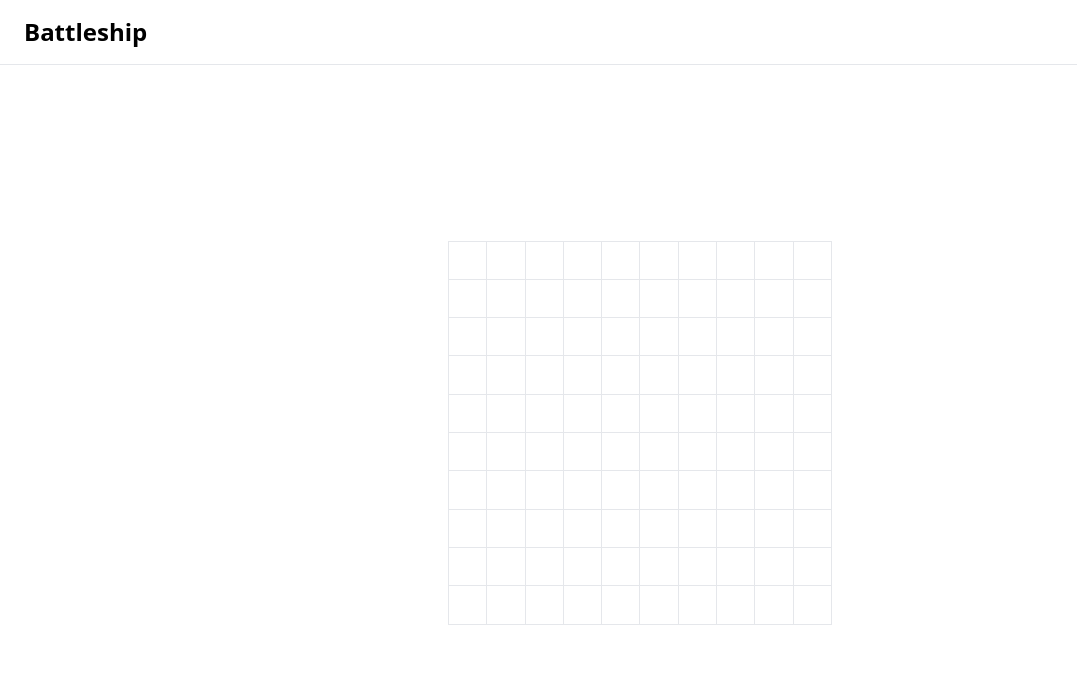
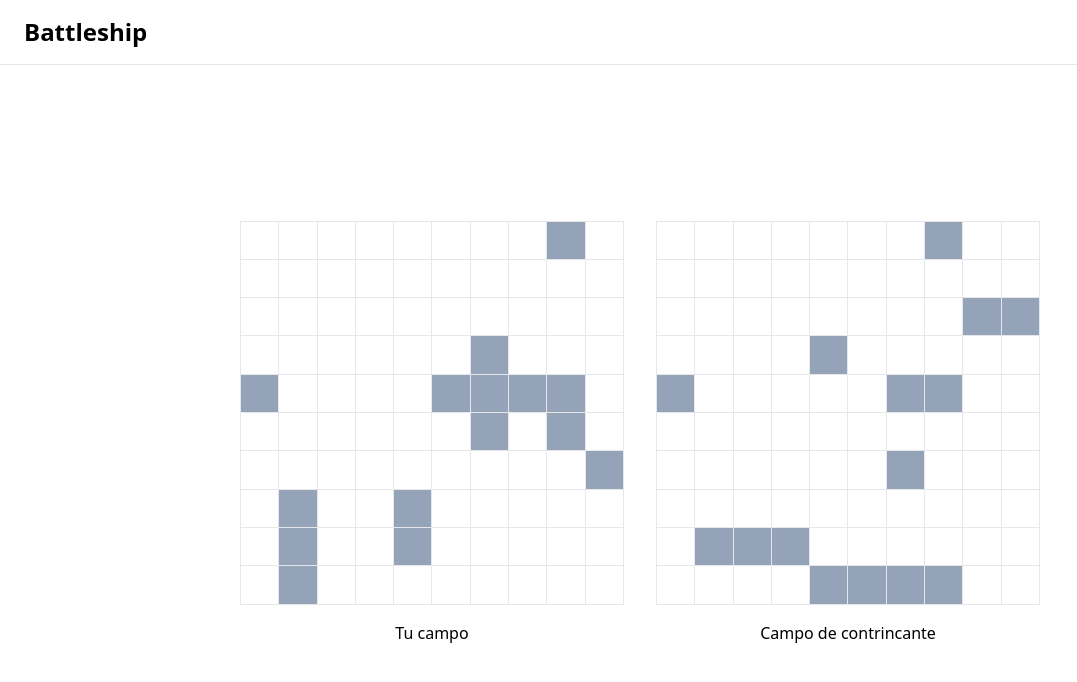
Before and after one commit to guevaraeduard/Task-SD, a React (Vite) app: page / in a window 1280 px wide. Shown: the top 682 px of the page, without its empty margins (0-1077 px from the left). Built offline with nearby package versions, Linux system fonts and the light colour scheme.

Commit message:
feat: place random ships

```diff
--- a/package.json
+++ b/package.json
@@ -12,6 +12,7 @@
   "dependencies": {
     "@fontsource-variable/dm-sans": "^5.1.0",
     "clsx": "^2.1.1",
+    "lucide-react": "^0.468.0",
     "path": "^0.12.7",
     "react": "^18.3.1",
     "react-dom": "^18.3.1",
--- a/src/modules/battleship/components/grid.tsx
+++ b/src/modules/battleship/components/grid.tsx
@@ -1,19 +1,21 @@
 import { cn } from "~/modules/core/utils";
 import { type Board } from "../models/board";
 import { BOARD_SIZE } from "../hooks/use-board";
+import { BombIcon, DotIcon } from "lucide-react";
 
 export function Grid({
     type,
     board,
     onHit,
 }: {
-    type: "player" | "opp";
+    type: "player" | "enemy";
     board: Board;
     onHit?: (x: number, y: number) => void;
 }) {
     return (
+        <article className="flex w-full max-w-sm flex-col gap-4">
             <div
-            className="grid aspect-square w-full max-w-sm border-l border-t"
+                className="grid aspect-square w-full border-l border-t"
                 style={{
                     gridTemplateColumns: `repeat(${BOARD_SIZE}, 1fr)`,
                 }}
@@ -24,23 +26,50 @@ export function Grid({
                             <button
                                 key={`${type}-${row}-${column}`}
                                 className={cn(
-                                "border-b border-r",
-                                cell === "hit" && "bg-red-100",
-                                cell === "miss" && "bg-blue-200",
+                                    "relative border-b border-r",
+                                    cell === "hit" && "bg-red-100 text-red-400",
+                                    cell === "miss" &&
+                                        "bg-blue-100 text-blue-400",
+                                    cell === "ship" && "bg-slate-400",
                                 )}
                                 data-x={row}
                                 data-y={column}
                                 onClick={() => {
                                     // Ignore existent shot.
-                                if (!onHit || cell === "hit" || cell === "miss")
+                                    if (
+                                        !onHit ||
+                                        cell === "hit" ||
+                                        cell === "miss"
+                                    )
                                         return;
 
                                     onHit(row, column);
                                 }}
-                        ></button>
+                            >
+                                {cell === "hit" ? (
+                                    <BombIcon
+                                        className="absolute bottom-[25%] left-[25%] right-[25%] top-[25%]"
+                                        size={18}
+                                        aria-label="Tiro acertado"
+                                    />
+                                ) : cell === "miss" ? (
+                                    <DotIcon
+                                        className="absolute bottom-[25%] left-[25%] right-[25%] top-[25%]"
+                                        size={18}
+                                        aria-label="Tiro fallido"
+                                    />
+                                ) : (
+                                    ""
+                                )}
+                            </button>
                         );
                     });
                 })}
             </div>
+
+            <p className="text-center font-medium">
+                {type === "player" ? "Tu campo" : "Campo de contrincante"}
+            </p>
+        </article>
     );
 }
--- a/src/modules/battleship/hooks/use-board.ts
+++ b/src/modules/battleship/hooks/use-board.ts
@@ -1,19 +1,29 @@
 import { useState } from "react";
 import type { Board, Cell } from "../models/board";
+import { placeRandomShips } from "../utils";
 
 /** The size of the board. */
 export const BOARD_SIZE = 10;
 
-export function useBoard() {
-    const [board, setBoard] = useState<Board>(
-        Array(BOARD_SIZE)
+export function useBoard(
+    { placeShips }: { placeShips: boolean } = { placeShips: true },
+) {
+    const [board, setBoard] = useState<Board>(() => {
+        const empty = Array(BOARD_SIZE)
             .fill(null)
-            .map(() => Array(BOARD_SIZE).fill("empty")),
-    );
+            .map(() => Array(BOARD_SIZE).fill("empty"));
+
+        if (placeShips) {
+            return placeRandomShips(empty, [4, 3, 2, 2, 2, 1, 1, 1, 1]).board;
+        }
+
+        return empty;
+    });
 
     /**  Handles the on receive attack. */
     const onReceiveAttack = (x: number, y: number, state?: Cell) => {
         const update = [...board];
+        if (!update[x]) return;
 
         if (state) {
             update[x][y] = state;
--- a/src/modules/battleship/models/board.ts
+++ b/src/modules/battleship/models/board.ts
@@ -1,3 +1,8 @@
 export type Cell = "empty" | "ship" | "hit" | "miss";
 
 export type Board = Cell[][];
+
+export interface Point {
+    x: number;
+    y: number;
+}
--- a/src/modules/battleship/models/ship.ts
+++ /dev/null
@@ -1,24 +0,0 @@
-export class Ship {
-    /** The ship length. */
-    length: number;
-
-    /** The number of hits this ship has received. */
-    hits: number;
-
-    constructor({ length }: { length: number }) {
-        this.length = length;
-        this.hits = 0;
-    }
-
-    /** Hits the ship. */
-    hit() {
-        if (this.isSunk()) return;
-
-        this.hits += 1;
-    }
-
-    /** Wether the ship is sunk */
-    isSunk() {
-        return this.hits === this.length;
-    }
-}
--- /dev/null
+++ b/src/modules/battleship/utils.ts
@@ -0,0 +1,105 @@
+import { BOARD_SIZE } from "./hooks/use-board";
+import type { Board, Point } from "./models/board";
+
+type Direction = "horizontal" | "vertical";
+
+/**
+ * Wether is a valid placement for a ship.
+ */
+function isValidPlacement({
+    board,
+    x,
+    y,
+    length,
+    direction,
+}: {
+    board: Board;
+    x: number;
+    y: number;
+    length: number;
+    direction: Direction;
+}) {
+    for (let i = 0; i < length; i++) {
+        const currentX = direction === "vertical" ? x + i : x;
+        const currentY = direction === "horizontal" ? y + i : y;
+
+        if (
+            !board[currentX] ||
+            !board[currentX][currentY] ||
+            board[currentX][currentX] === "ship"
+        ) {
+            return false;
+        }
+    }
+
+    return true;
+}
+
+/**
+ * Returns a random integer between a range.
+ */
+function getRandomInt(min: number, max: number) {
+    // Use Math.floor to round down to the nearest whole number
+    // Use Math.random() to generate a random decimal between 0 (inclusive) and 1 (exclusive)
+    // Multiply by the range (max - min + 1) to cover the entire range
+    // Add the minimum value to shift the range to [min, max]
+    return Math.floor(Math.random() * (max - min + 1)) + min;
+}
+
+/**
+ * Places a ship in the board.
+ */
+function placeShip(board: Board, length: number) {
+    const x = getRandomInt(0, BOARD_SIZE);
+    const y = getRandomInt(0, BOARD_SIZE);
+    const direction: Direction = getRandomInt(0, 1) ? "horizontal" : "vertical";
+    const ships: Point[] = [];
+
+    if (isValidPlacement({ board, x, y, length, direction })) {
+        // Place the ship on the board.
+        for (let i = 0; i < length; i++) {
+            const currentX = direction === "vertical" ? x + i : x;
+            const currentY = direction === "horizontal" ? y + i : y;
+
+            ships.push({
+                x: currentX,
+                y: currentY,
+            });
+
+            if (board[currentX]) board[currentX][currentY] = "ship";
+        }
+
+        return ships;
+    }
+
+    return ships;
+}
+
+/**
+ * Place the ships randomly.
+ */
+export function placeRandomShips(board: Board, shipsLength: number[]) {
+    if (!shipsLength.every((length) => length > 0)) {
+        throw Error("Ships length must be bigger than zero");
+    }
+
+    const ships: Point[][] = [];
+
+    shipsLength.forEach((ship) => {
+        let placed = false;
+
+        do {
+            const result = placeShip(board, ship);
+
+            if (result.length > 0) {
+                ships.push(result);
+                placed = true;
+            }
+        } while (!placed);
+    });
+
+    return {
+        board,
+        ships,
+    };
+}
--- a/src/modules/home/pages/home-page.tsx
+++ b/src/modules/home/pages/home-page.tsx
@@ -2,19 +2,22 @@ import { Grid } from "~/modules/battleship/components/grid";
 import { useBoard } from "~/modules/battleship/hooks/use-board";
 
 export function Home() {
-    const myBoard = useBoard();
+    const myBoard = useBoard({ placeShips: true });
+    const enemyBoard = useBoard();
 
     return (
         <div className="relative flex min-h-dvh flex-col">
-            <header className="sticky top-0 border-b bg-white px-6 py-4">
+            <header className="sticky top-0 z-10 border-b bg-white px-6 py-4">
                 <h1 className="text-2xl font-bold">Battleship</h1>
             </header>
 
             <main className="flex flex-1 flex-col items-center justify-center gap-8 p-6 md:flex-row">
+                <Grid type="player" board={myBoard.board} />
+
                 <Grid
-                    type="player"
-                    board={myBoard.board}
-                    onHit={myBoard.onReceiveAttack}
+                    type="enemy"
+                    board={enemyBoard.board}
+                    onHit={enemyBoard.onReceiveAttack}
                 />
             </main>
         </div>
--- a/tsconfig.app.json
+++ b/tsconfig.app.json
@@ -21,6 +21,7 @@
         "noUnusedParameters": true,
         "noFallthroughCasesInSwitch": true,
         "noUncheckedSideEffectImports": true,
+        "noUncheckedIndexedAccess": true,
 
         /* Alias */
         "baseUrl": ".",
```
Also changed, not shown: 1 other file (tests, documents, lock files or other folders). Lines whose indentation alone changed are shown as unchanged.
